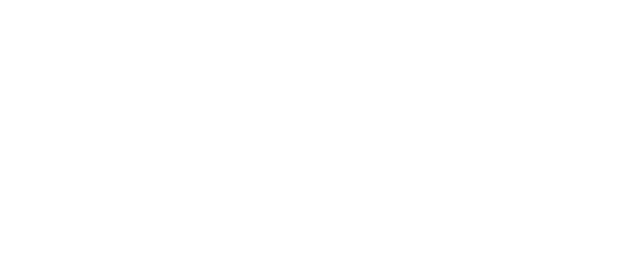
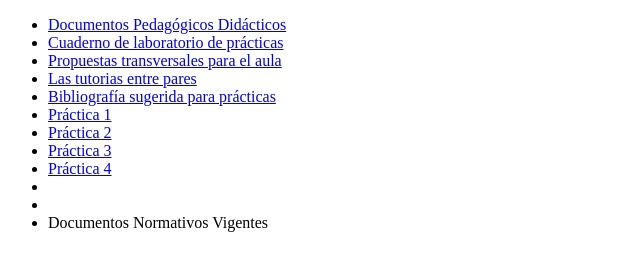
Before and after one commit to Gera-MAJ/menu-practicas-profesionales, a plain HTML site: page index.html in a window 1280 px wide. Shown: the whole page, without its empty margins (0-640 px from the left). Drawn offline with Linux system fonts and the light colour scheme.

Commit message:
maquetando los enlaces

```diff
--- a/index.html
+++ b/index.html
@@ -7,6 +7,23 @@
     <title>Prácticas Profesionales</title>
 </head>
 <body>
-
+    <section class="conteinerAll">
+        <ul>
+            <li><a href="#">Documentos Pedagógicos Didácticos</a>
+            <li><a href="#">Cuaderno de laboratorio de prácticas</a></li>
+            <li><a href="#">Propuestas transversales para el aula</a></li>
+            <li><a href="#">Las tutorias entre pares</a></li>
+            <li><a href="#">Bibliografía sugerida para prácticas</a>
+            <li><a href="#">Práctica 1</a></li>
+            <li><a href="#">Práctica 2</a></li>
+            <li><a href="#">Práctica 3</a></li>
+            <li><a href="#">Práctica 4</a></li>
+            </li>
+            <li><a href="#"></a></li>
+            <li><a href="#"></a></li>
+            </li>
+            <li><a href="#"></a>Documentos Normativos Vigentes</li>
+        </ul>
+    </section>
 </body>
 </html>
```
